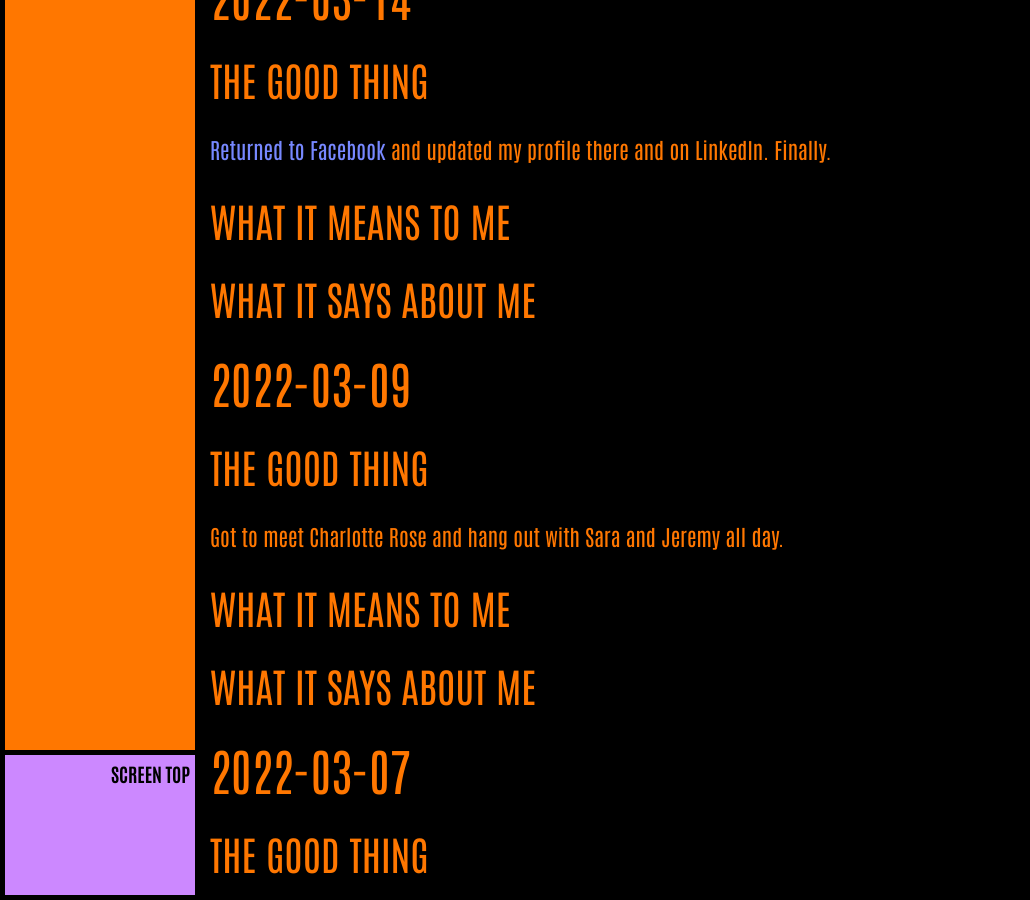
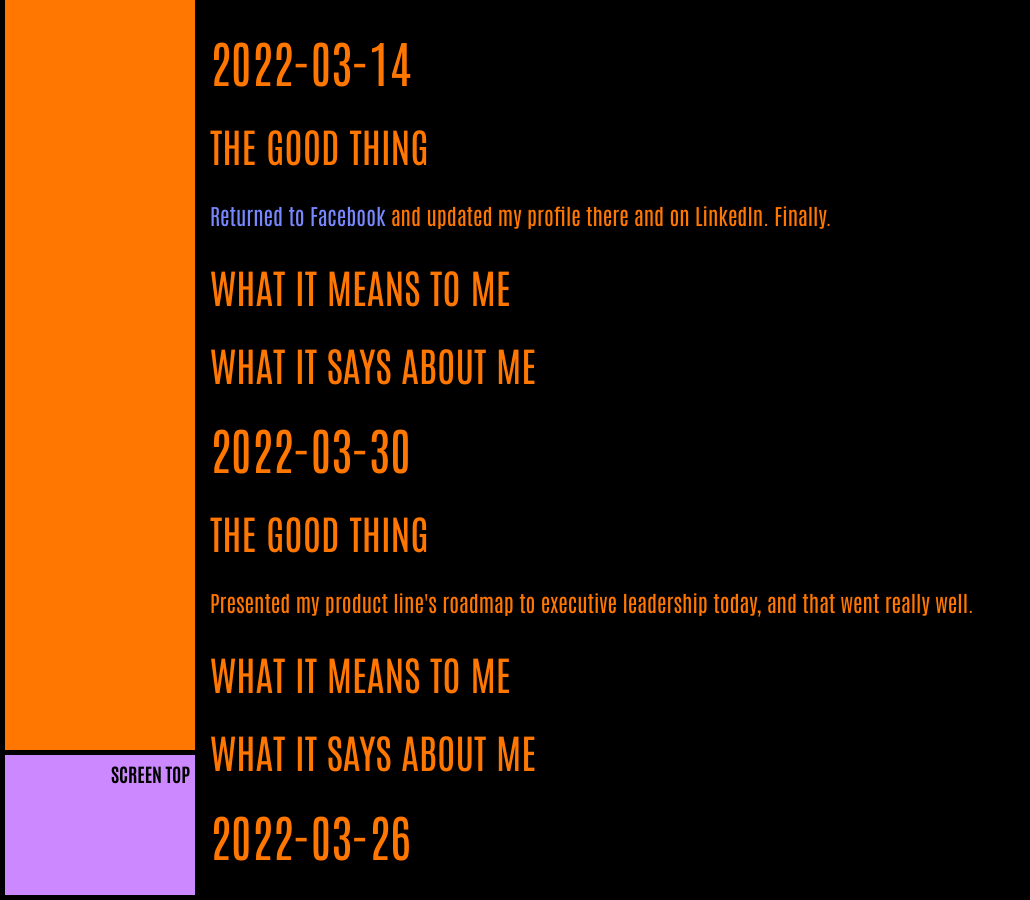
Before and after one commit to ArthurZey/arthurzey.github.io, a Jekyll site: the page built from _pages/one-good-thing.md, in a window 1280 px wide and 900 px high, scrolled down 3191 px. Shown: the whole window, without its empty margins (0-1030 px from the left). Built offline with Jekyll 4.4.1, drawn with Linux system fonts in a browser that asks for light colours; some of the changed text lies outside the part shown.

Commit message:
added stub for 2022-03-26 and 2022-03-30

```diff
--- a/_pages/one-good-thing.md
+++ b/_pages/one-good-thing.md
@@ -19,6 +19,25 @@
 ### What It Means to Me
 
 ### What It Says about Me
+
+
+## 2022-03-30
+### The Good Thing
+Presented my product line's roadmap to executive leadership today, and that went really well.
+### What It Means to Me
+
+### What It Says about Me
+
+
+## 2022-03-26
+### The Good Thing
+Had a really nice day snowboarding at A-Basin, where I hadn't been in 5 years.
+### What It Means to Me
+
+### What It Says about Me
+
+
+
 
 
 ## 2022-03-09
```
Also changed, not shown: other parts of _pages/one-good-thing.md (+1 -1 lines).
